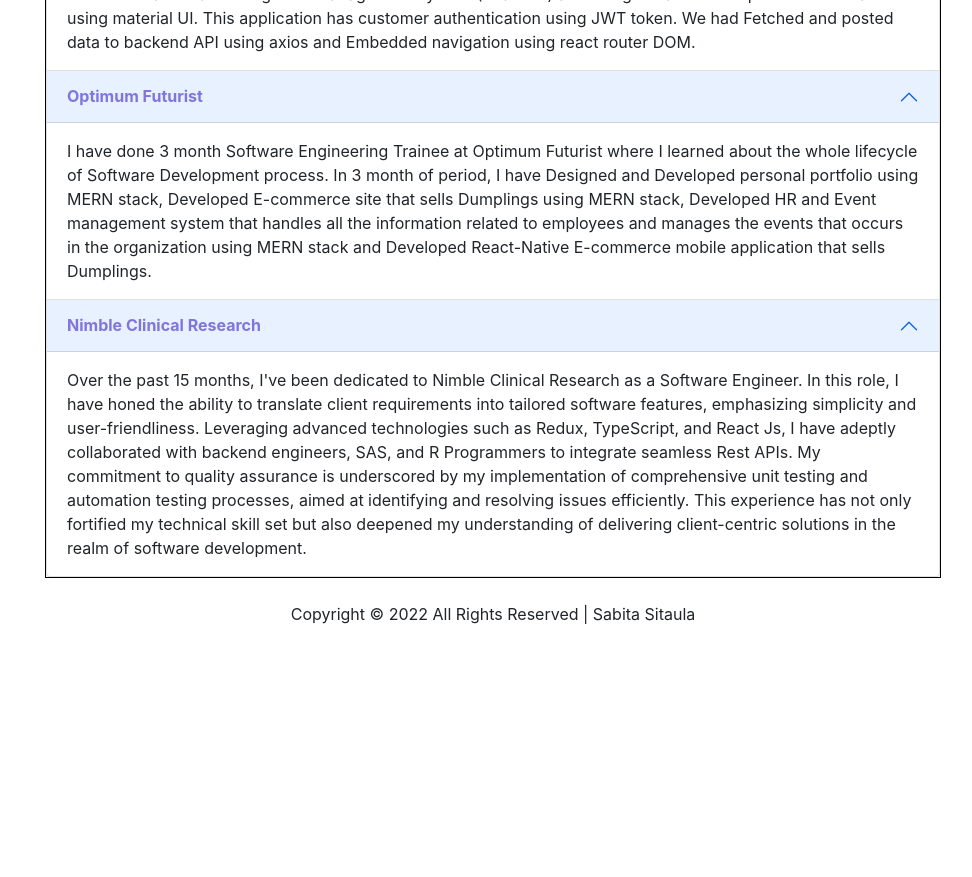
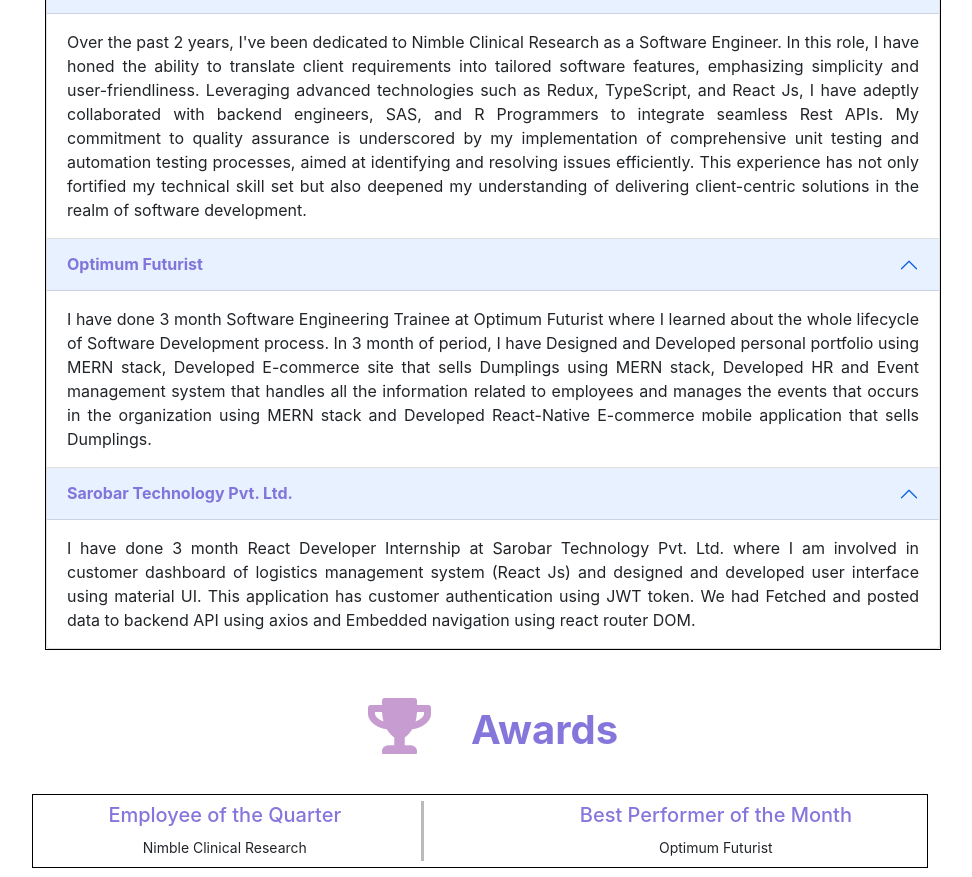
Before and after one commit to sabitasitaula/Portfolio, a React (Create React App) app: page /#/about in a window 1280 px wide. Shown: the part 1920-2797 px from the top of the page, without its empty margins (147-1119 px from the left). Before the commit the page ends 2570 px from the top, so only its background shows below. Built offline with nearby package versions, Linux system fonts and the light colour scheme.

Commit message:
Add awards section in portfolio

```diff
--- a/src/components/Common/AboutCard.jsx
+++ b/src/components/Common/AboutCard.jsx
@@ -13,7 +13,7 @@
                 <h5 className="card-title">
                 {title}
                 </h5>
-                <p className="card-text">
+                <p className="card-text" style={{maxWidth:'660px'}}>
                   {text}
                 </p>
                 <a
--- a/src/components/Common/Accordion.jsx
+++ b/src/components/Common/Accordion.jsx
@@ -22,7 +22,7 @@
             className="accordion-collapse collapse show"
             aria-labelledby="headingOne"
           >
-            <div className="accordion-body" style={{ textAlign: "left" }}>
+            <div className="accordion-body" style={{ textAlign: "justify" }}>
               {description1}
             </div>
           </div>
@@ -45,7 +45,7 @@
             className="accordion-collapse collapse show"
             aria-labelledby="headingTwo"
           >
-            <div className="accordion-body" style={{ textAlign: "left" }}>
+            <div className="accordion-body" style={{ textAlign: "justify" }}>
               {description2}
             </div>
           </div>
@@ -69,7 +69,7 @@
             className="accordion-collapse collapse show"
             aria-labelledby="headingThree"
           >
-            <div className="accordion-body" style={{ textAlign: "left" }}>
+            <div className="accordion-body" style={{ textAlign: "justify" }}>
               {description3}
             </div>
           </div>
--- a/src/pages/About/About.css
+++ b/src/pages/About/About.css
@@ -1,14 +1,13 @@
-
-.aboutImageWrapper{
+.aboutImageWrapper {
   display: flex;
   flex-direction: column;
   justify-content: center;
   align-items: center;
 }
-.aboutImage{
+.aboutImage {
   height: 150px;
   width: 150px;
-    background-image: url('../../assets/images/Me.jpeg');
+  background-image: url("../../assets/images/Me.jpeg");
   background-size: cover;
   border-radius: 50%;
   display: flex;
@@ -17,18 +16,18 @@
   margin-top: 20px;
   border: 2px solid rgba(165, 42, 42, 0.812);
 }
-.aboutImageWrapper h1{
+.aboutImageWrapper h1 {
   margin-top: 10px;
   font-weight: bold;
   color: #6e5cd4d7;
   padding-left: 18px;
 }
-.aboutImageWrapper p{
-    width:50vw;
+.aboutImageWrapper p {
+  width: 50vw;
   font-size: 16px;
   /* text-align: left; */
 }
-.aboutImageWrapper span{
+.aboutImageWrapper span {
   font-weight: bold;
 }
 .aboutIcon {
@@ -41,71 +40,130 @@
 }
 .aboutIcon i {
   font-size: 2.6vw;
-    color:#6e5cd4d7 ;
+  color: #6e5cd4d7;
 }
-.educationIcon{
+.educationIcon {
   margin-top: 3rem;
   display: flex;
   justify-content: center;
   align-items: center;
 }
-.educationIcon h1{
+.educationIcon h1 {
   color: #6e5cd4d7;
   font-weight: bold;
 }
-.educationIcon i{
+.educationIcon i {
   padding-right: 4rem;
   font-size: 6.8rem;
   /* color:#6e56f7 ; */
   color: rgb(157, 83, 174);
-
 }
-.education{
+.education {
   display: flex;
   flex-wrap: wrap;
   justify-content: space-evenly;
   align-items: center;
 }
-.education .mbmLogo{
+.education .mbmLogo {
   height: 150px;
   width: 150px;
-    background-image: url('../../assets/images/mbm2.jpg');
+  background-image: url("../../assets/images/mbm2.jpg");
   background-size: cover;
   border-radius: 50%;
   margin-top: 20px;
   border: 2px solid rgba(4, 2, 52, 0.74);
 }
-.education .card{
+.education .card {
   margin-top: 3.5rem;
 }
-.education .card .card-header{
+.education .card .card-header {
   background-color: #6e56f731;
 }
-#nobelLogo{
-    background-image: url('../../assets/images/nobel2.png');
+#nobelLogo {
+  background-image: url("../../assets/images/nobel2.png");
 }
-#saraswatiLogo{
-    background-image: url('../../assets/images/saraswati2.png');
+#saraswatiLogo {
+  background-image: url("../../assets/images/saraswati2.png");
   background-size: cover;
 }
 
-.experienceClass{
+.experienceClass {
   display: flex;
   flex-direction: column;
   justify-content: center;
   align-items: center;
 }
-.experienceClass h1{
+.experienceClass h1 {
   color: rgba(136, 65, 202, 0.74);
-
   font-weight: bold;
 }
-.accordionClass{
-    width:70vw;
+.accordionClass {
+  width: 70vw;
   border: 1px solid black;
+}
+.companyName {
+  color: #6e5cd4d7;
+}
 
+.awards-wrapper {
+  width: 70vw;
+  border: 1px solid #000000;
+  margin-left: 14vw;
+  text-align: center;
 }
-.companyName{
+
+.awards-list .verticalLine {
+  border-left: 3px solid rgba(128, 128, 128, 0.546);
+  height: 7.5vh;
+  margin: 1px 5px;
+}
+
+.awardsIcon {
+  display: flex;
+  justify-content: center;
+  align-items: center;
+  margin-top: 3rem;
+  margin-bottom: 1.5rem;
+}
+
+.awardsIcon i {
+  padding-right: 2.5rem;
+  font-size: 3.5rem;
+  color: rgba(157, 83, 174, 0.578);
+}
+
+.awardsIcon h1 {
+  font-weight: bold;
   color: #6e5cd4d7;
+}
 
+.awards-list {
+  display: flex;
+  justify-content: space-evenly;
+  align-items: center;
+  margin-top: 5px;
+  margin-bottom: 5px;
 }
+
+.awards-list h5 {
+  color: #6e5cd4d7;
+}
+
+@media screen and (max-width: 823px) {
+  .awards-wrapper {
+    border: none;
+  }
+  .awards-list .verticalLine {
+    display: none;
+  }
+  .awards-list {
+    display: flex;
+    flex-direction: column;
+  }
+  .accordionClass {
+    width: 95vw;
+  }
+  .aboutImageWrapper p {
+    width: 85vw;
+  }
+}
--- a/src/pages/About/About.jsx
+++ b/src/pages/About/About.jsx
@@ -14,7 +14,7 @@
         <p>
           Namaste 🙏, I am Sabita Sitaula, a proud graduate with a Bachelor's
           degree in Computer Science and Information Technology (Bsc. CSIT) from
-          Madan Bhandari Memorial College with approximately 1.5 years of
+          Madan Bhandari Memorial College with approximately 3 years of
           valuable experience as a Software Engineer.
         </p>
         <p>
@@ -89,21 +89,42 @@
         <h1>Experience</h1>
         <div className="accordionClass">
           <Accordion
-            header1="Sarobar Technology Pvt. Ltd."
-            description1="I have done 3 month React Developer Internship at Sarobar
+            header1="Nimble Clinical Research"
+            description1="Over the past 2 years, I've been dedicated to Nimble Clinical Research as a Software Engineer. In this role, I have honed the ability to translate client requirements into tailored software features, emphasizing simplicity and user-friendliness. Leveraging advanced technologies such as Redux, TypeScript, and React Js, I have adeptly collaborated with backend engineers, SAS, and R Programmers to integrate seamless Rest APIs. My commitment to quality assurance is underscored by my implementation of comprehensive unit testing and automation testing processes, aimed at identifying and resolving issues efficiently. This experience has not only fortified my technical skill set but also deepened my understanding of delivering client-centric solutions in the realm of software development."
+            header2="Optimum Futurist"
+            description2="I have done 3 month Software Engineering Trainee at
+              Optimum Futurist where I learned about the whole lifecycle of
+              Software Development process. In 3 month of period, I have Designed and Developed personal portfolio using MERN stack, Developed E-commerce site that sells Dumplings using MERN stack, Developed HR and Event management system that handles all the information related to employees and manages the events that occurs in the organization using MERN stack and Developed React-Native E-commerce mobile application that sells Dumplings."
+            header3="Sarobar Technology Pvt. Ltd."
+            description3="I have done 3 month React Developer Internship at Sarobar
               Technology Pvt. Ltd. where I am involved in customer dashboard of
               logistics management system (React Js) and designed and developed
               user interface using material UI. This application has customer
               authentication using JWT token. We had Fetched and posted data to
               backend API using axios and Embedded navigation using react router
               DOM."
-            header2="Optimum Futurist"
-            description2="I have done 3 month Software Engineering Trainee at
-              Optimum Futurist where I learned about the whole lifecycle of
-              Software Development process. In 3 month of period, I have Designed and Developed personal portfolio using MERN stack, Developed E-commerce site that sells Dumplings using MERN stack, Developed HR and Event management system that handles all the information related to employees and manages the events that occurs in the organization using MERN stack and Developed React-Native E-commerce mobile application that sells Dumplings."
-            header3="Nimble Clinical Research"
-            description3="Over the past 15 months, I've been dedicated to Nimble Clinical Research as a Software Engineer. In this role, I have honed the ability to translate client requirements into tailored software features, emphasizing simplicity and user-friendliness. Leveraging advanced technologies such as Redux, TypeScript, and React Js, I have adeptly collaborated with backend engineers, SAS, and R Programmers to integrate seamless Rest APIs. My commitment to quality assurance is underscored by my implementation of comprehensive unit testing and automation testing processes, aimed at identifying and resolving issues efficiently. This experience has not only fortified my technical skill set but also deepened my understanding of delivering client-centric solutions in the realm of software development."
           />
+        </div>
+      </div>
+
+      <div className="awardsClass">
+        <div className="awardsIcon">
+          <Icon icon="fa fa-trophy" />
+          <h1>Awards</h1>
+        </div>
+        <div className="awards-wrapper">
+          <div className="awards-list">
+            <div>
+              <h5>Employee of the Quarter</h5>
+              <small>Nimble Clinical Research</small>
+            </div>
+            <div className="verticalLine"></div>
+            <hr/>
+            <div>
+              <h5>Best Performer of the Month</h5>
+              <small>Optimum Futurist</small>
+            </div>
+          </div>
         </div>
       </div>
       <Footer />
--- a/src/pages/Footer/Footer.css
+++ b/src/pages/Footer/Footer.css
@@ -2,3 +2,8 @@
     text-align: center;
     padding: 1.5rem 2rem;
 }
+@media screen and (min-width: 823px) {
+   .footerClass hr{
+    display: none;
+   }
+}
--- a/src/pages/Footer/Footer.jsx
+++ b/src/pages/Footer/Footer.jsx
@@ -1,12 +1,14 @@
-import React from 'react'
-import './Footer.css';
+import React from "react";
+import "./Footer.css";
 
 const Footer = () => {
   return (
-      <div className='footerClass'>
-          Copyright &copy; {new Date().getFullYear()} All Rights Reserved | Sabita Sitaula
+    <div className="footerClass">
+      <hr />
+      Copyright &copy; {new Date().getFullYear()} All Rights Reserved | Sabita
+      Sitaula
     </div>
-  )
-}
+  );
+};
 
-export default Footer
+export default Footer;
--- a/src/pages/Services/Services.jsx
+++ b/src/pages/Services/Services.jsx
@@ -8,7 +8,7 @@
 const Services = () => {
   return (
     <div className="servicePage">
-      <h1 className="myService">My Services</h1>
+      <h1 className="myService">My Skills</h1>
       <div className="serviceDiv">
         <div className="frontEndDiv">
           <img src={frontEnd} alt="frontEnd" />
--- a/src/routes/Routes.js
+++ b/src/routes/Routes.js
@@ -22,7 +22,7 @@
     element: About,
   },
   {
-    path: "/services",
+    path: "/skills",
     element: Services,
   },
 
```
Also changed, not shown: src/components/NavBar/NavBar.jsx (+6 -6 lines), src/pages/Banner/Banner.css (line endings or trailing spaces), src/pages/Projects/Project.jsx (line endings or trailing spaces). Lines whose indentation alone changed are shown as unchanged.
